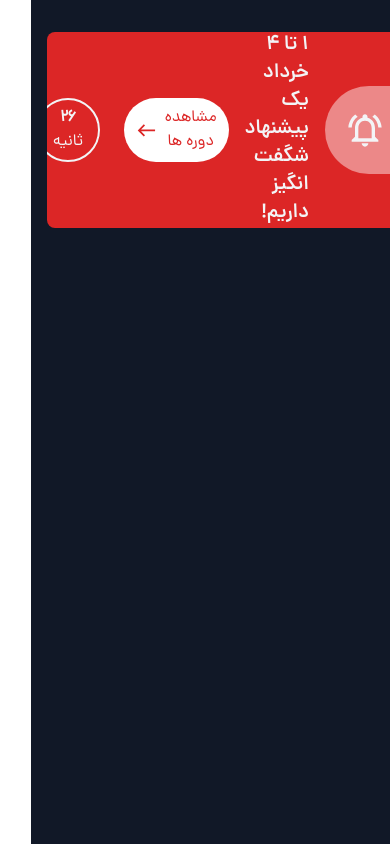
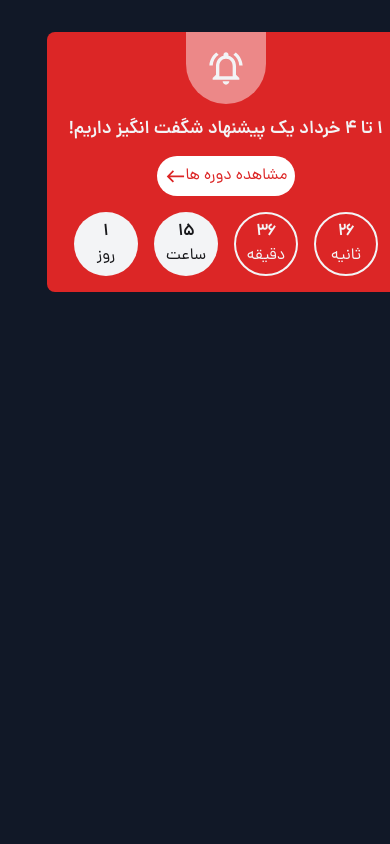
Before and after one commit to parsa-vesali/sabzlearn, a React (Vite) app: page / in a window 390 px wide. Built offline with nearby package versions, Linux system fonts and the light colour scheme.

Commit message:
notification section updated

```diff
--- a/src/Components/Notifications.jsx
+++ b/src/Components/Notifications.jsx
@@ -5,18 +5,18 @@ import Timer from './Timer';
 
 export default function Notifications() {
     return (
-        <div className='bg-red-600 text-gray-100 rounded-lg flex items-center justify-between overflow-hidden'>
+        <div className='bg-red-600 text-gray-100 rounded-lg  flex flex-col gap-y-4 pb-4 lg:py-0 lg:flex-row  items-center justify-between overflow-hidden'>
 
             {/* RIGHT  */}
-            <div className="flex items-center justify-between gap-x-4">
+            <div className="flex flex-col lg:flex-row  items-center justify-between gap-y-3 gap-x-4">
 
-                <span className='py-6 px-5 bg-white/45 rounded-l-full'>
+                <span className=' py-4 lg:py-6 px-5 bg-white/45 rounded-b-full lg:rounded-b-none lg:rounded-bl-full lg:rounded-l-full '>
                     <NotificationsActiveOutlinedIcon className='' style={{ fontSize: '2.5rem' }} />
                 </span>
 
-                <h2 className='font-Dana-Bold text-xl'>۱ تا ۴ خرداد یک پیشنهاد شگفت انگیز داریم!</h2>
+                <h2 className='font-Dana-Bold  text-lg lg:text-xl'>۱ تا ۴ خرداد یک پیشنهاد شگفت انگیز داریم!</h2>
 
-                <button className='px-3 py-2 rounded-full flex items-center justify-center gap-x-2 bg-white text-red-600'>
+                <button className='px-2 py-2 xl:px-3 rounded-full flex items-center justify-center xl:gap-x-2 bg-white text-red-600'>
                     مشاهده دوره ها
                     <WestIcon style={{ fontSize: '1.3rem' }} />
                 </button>
--- a/src/Components/Timer.jsx
+++ b/src/Components/Timer.jsx
@@ -41,7 +41,7 @@ export default function Timer() {
     }, [extended]); // Re-run the effect when the extended state changes
 
     return (
-        <div className='flex items-center justify-center gap-x-4 px-6 flex-row-reverse child:w-16 child:h-16 child:rounded-full child:flex'>
+        <div className='flex items-center justify-center  gap-x-4 px-6 flex-row-reverse child:w-16 child:h-16 child:rounded-full child:flex'>
             <span className='  text-zinc-900 bg-gray-100 items-center flex-col justify-center gap-y-0 '>
                 <p className='font-bold'>{days}</p>
                 <p>روز</p>
--- a/src/Pages/Home.jsx
+++ b/src/Pages/Home.jsx
@@ -3,7 +3,7 @@ import Notifications from '../Components/Notifications'
 
 export default function Home() {
     return (
-        <div className='container py-8 font-Dana h-screen bg-dark-900'>
+        <div className='container py-8 font-Dana '>
             <Notifications />
         </div>
     )
--- a/src/index.css
+++ b/src/index.css
@@ -21,3 +21,9 @@
     src: url('../public/fonts/Morabba/woff2/Morabba-Medium.woff2');
   }
 }
+
+
+
+body {
+  background-color: #111827;
+}
--- a/tailwind.config.js
+++ b/tailwind.config.js
@@ -15,9 +15,9 @@ export default {
         center: true,
         padding: {
           DEFAULT: '1rem',
-          sm: '2rem',
-          lg: '4rem',
-          xl: '5rem',
+          sm: '1rem',
+          lg: '1rem',
+          xl: '2rem',
           '2xl': '8rem',
         },
       },
```
